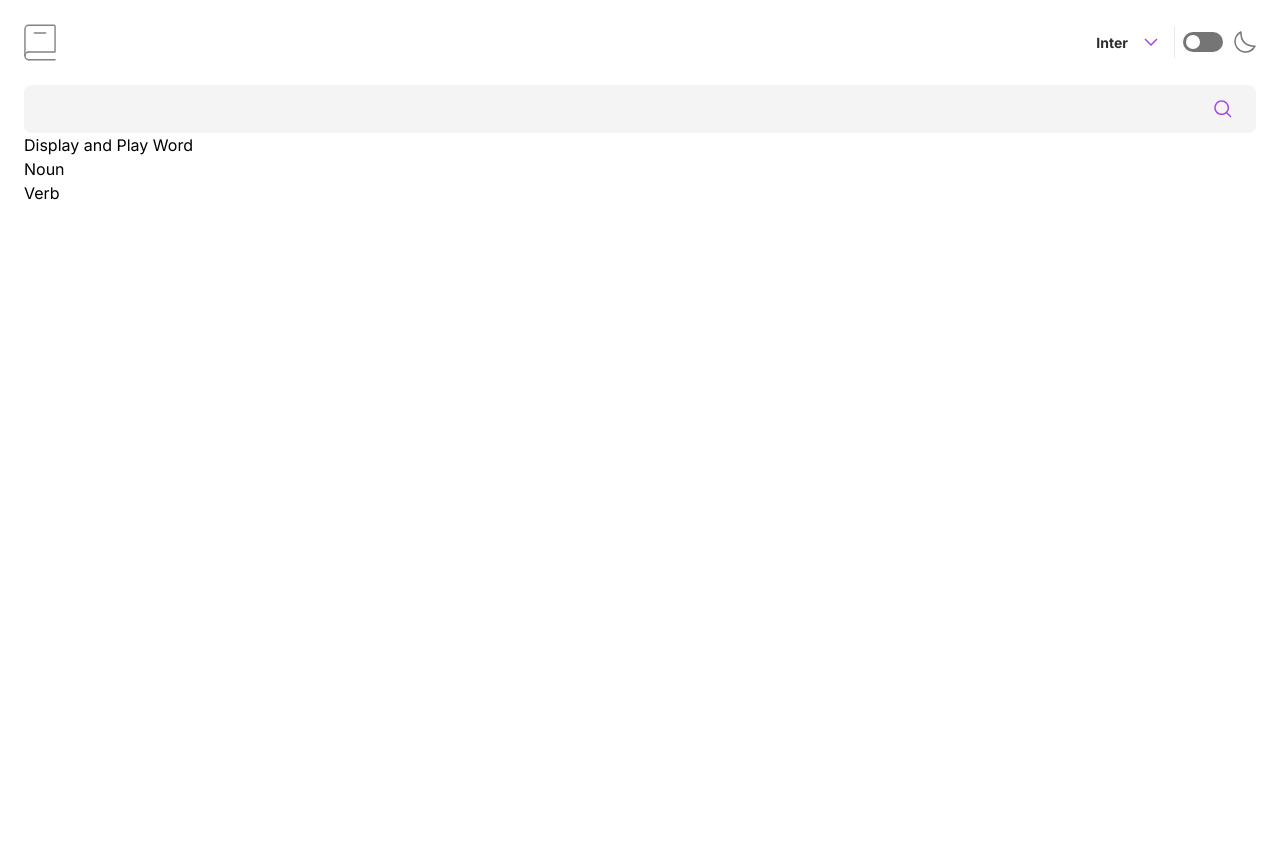
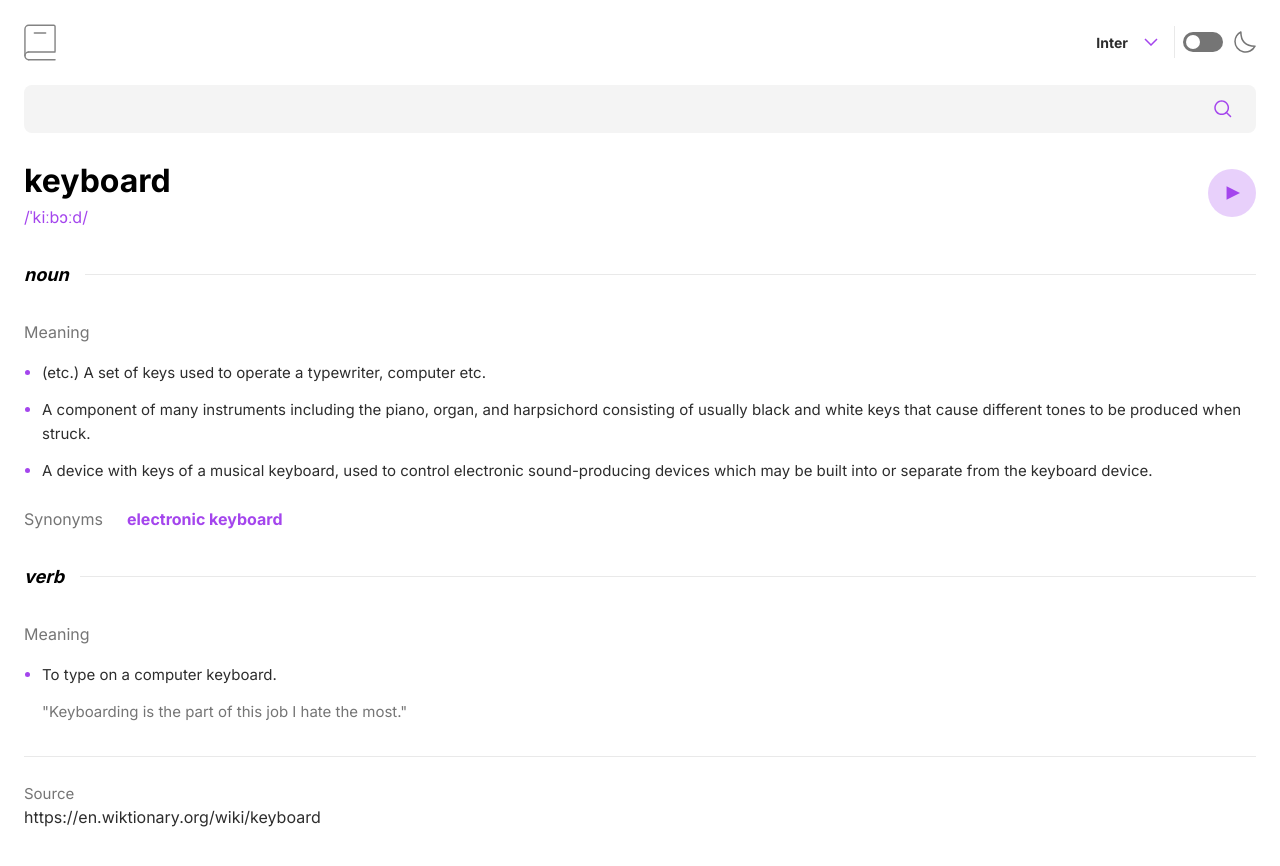
Before and after one commit to shaversj/dictionary-web-app, a Next.js app: page / in a window 1280 px wide. Shown: the top 866 px of the page. Before the commit the page ends 800 px from the top, so only its background shows below. Built offline with nearby package versions, Linux system fonts and the light colour scheme.

Commit message:
Add static version of layout

```diff
--- a/src/app/page.js
+++ b/src/app/page.js
@@ -4,9 +4,12 @@ import Image from "next/image";
 import { LOGO } from "@/app/constants";
 import { useState } from "react";
 import { cn } from "@/utils/utils";
+import { response } from "@/utils/rawData";
+import Link from "next/link";
 
 export default function Home() {
   const [selectedFont, setSelectedFont] = useState("Inter");
+  const data = response[0];
   return (
     <div className={cn({ "font-lora": selectedFont === "Lora" }, { "font-inter": selectedFont === "Inter" }, { "font-inconsolata": selectedFont === "Inconsolata" })}>
       <header className={"flex items-center gap-x-[95.95px]"}>
@@ -50,11 +53,61 @@ export default function Home() {
             />
           </svg>
         </section>
-        <section>Display and Play Word</section>
-        <section>Noun</section>
-        <section>Verb</section>
+
+        <section className={"flex items-center pt-6"}>
+          <div>
+            <h1 className={"text-[32px] font-bold"}>{data.word}</h1>
+            <span className={"pt-2 text-project-purple"}>{data.phonetic}</span>
+          </div>
+          <img className={"ml-auto h-[48px] w-[48px]"} src={"/icon-play.svg"} alt={"Audio"} />
+        </section>
+
+        <section>
+          {data.meanings.map((meaning, index) => (
+            <article key={index + meaning}>
+              <div className={"pt-[32px]"}>
+                <div className={"flex items-center gap-x-4"}>
+                  <h2 className={"text-[18px] font-bold italic"}>{meaning.partOfSpeech}</h2>
+                  <div className={"h-[1px] w-full bg-plaster"}></div>
+                </div>
+                <div>
+                  <h3 className={"pt-[32px] text-bank-vault"}>Meaning</h3>
+                  <ul className={"ml-[18px] list-outside list-disc space-y-[13px]"}>
+                    {meaning.definitions.map((def, index) => (
+                      <li key={index} className={"text-[15px] leading-[24px] text-carbon-fiber marker:text-project-purple first:pt-[17px]"}>
+                        {def.definition}
+                        {def.example && (
+                          <>
+                            <span className={"block pt-[13px] text-[15px] text-bank-vault"}>"{def.example}"</span>
+                          </>
+                        )}
+                      </li>
+                    ))}
+                  </ul>
+
+                  {meaning.synonyms.length > 0 && (
+                    <>
+                      <div className={"flex gap-x-6 pt-6"}>
+                        <span className={"text-bank-vault"}>Synonyms</span>
+                        <span className={"font-bold text-project-purple"}>{meaning.synonyms}</span>
+                      </div>
+                    </>
+                  )}
+                </div>
+              </div>
+            </article>
+          ))}
+        </section>
       </main>
-      <footer></footer>
+      <footer className={"pb-[85px]"}>
+        <div className={"mt-[32px] h-[1px] w-full bg-plaster"}></div>
+        <div className={"pt-6"}>
+          <span className={"text-[15px] text-bank-vault"}>Source</span>
+          <Link className={"block"} href={data.sourceUrls}>
+            <span className={"text-carbon-fiber"}>{data.sourceUrls}</span>
+          </Link>
+        </div>
+      </footer>
     </div>
   );
 }
--- /dev/null
+++ b/src/utils/rawData.js
@@ -0,0 +1,31 @@
+export const response = [
+  {
+    word: "keyboard",
+    phonetic: "/ˈkiːbɔːd/",
+    phonetics: [
+      { text: "/ˈkiːbɔːd/", audio: "" },
+      { text: "/ˈkiːbɔːd/", audio: "" },
+      {
+        text: "/ˈkibɔɹd/",
+        audio: "https://api.dictionaryapi.dev/media/pronunciations/en/keyboard-us.mp3",
+        sourceUrl: "https://commons.wikimedia.org/w/index.php?curid=1755168",
+        license: { name: "BY-SA 3.0", url: "https://creativecommons.org/licenses/by-sa/3.0" },
+      },
+    ],
+    meanings: [
+      {
+        partOfSpeech: "noun",
+        definitions: [
+          { definition: "(etc.) A set of keys used to operate a typewriter, computer etc.", synonyms: [], antonyms: [] },
+          { definition: "A component of many instruments including the piano, organ, and harpsichord consisting of usually black and white keys that cause different tones to be produced when struck.", synonyms: [], antonyms: [] },
+          { definition: "A device with keys of a musical keyboard, used to control electronic sound-producing devices which may be built into or separate from the keyboard device.", synonyms: [], antonyms: [] },
+        ],
+        synonyms: ["electronic keyboard"],
+        antonyms: [],
+      },
+      { partOfSpeech: "verb", definitions: [{ definition: "To type on a computer keyboard.", synonyms: [], antonyms: [], example: "Keyboarding is the part of this job I hate the most." }], synonyms: [], antonyms: [] },
+    ],
+    license: { name: "CC BY-SA 3.0", url: "https://creativecommons.org/licenses/by-sa/3.0" },
+    sourceUrls: ["https://en.wiktionary.org/wiki/keyboard"],
+  },
+];
```
Also changed, not shown: public/icon-play.svg (added).
